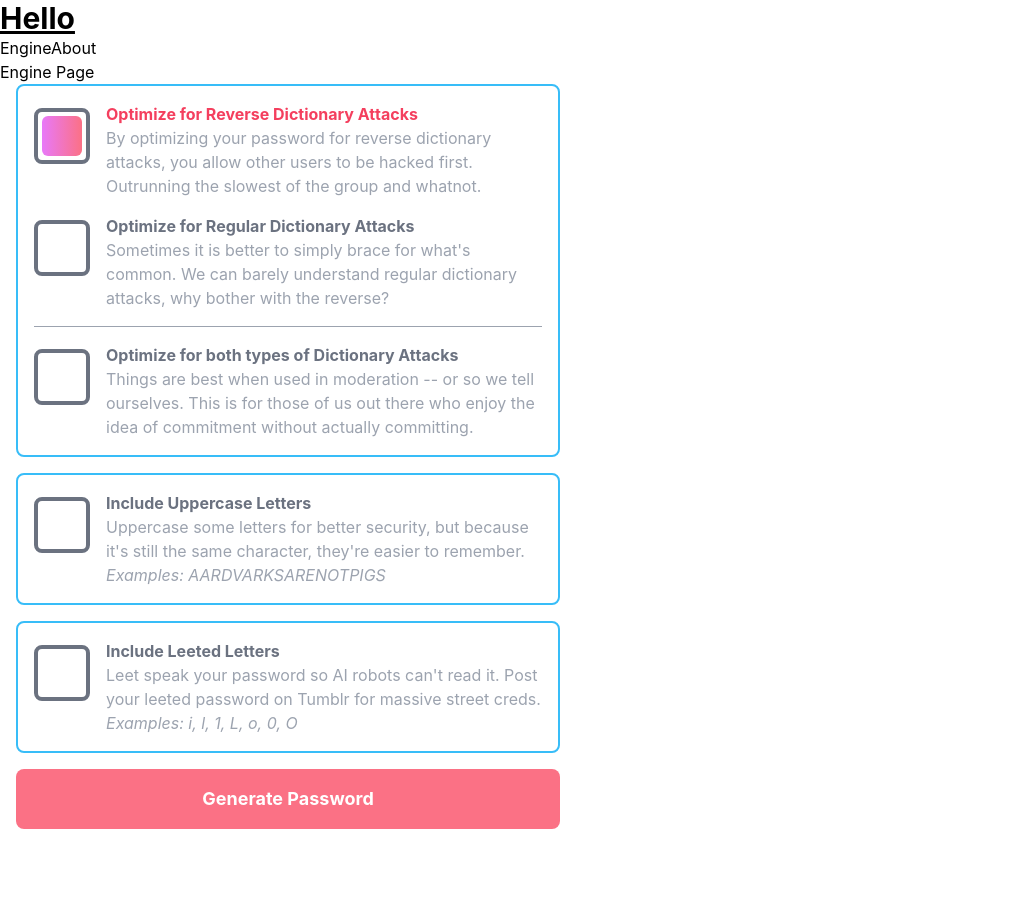
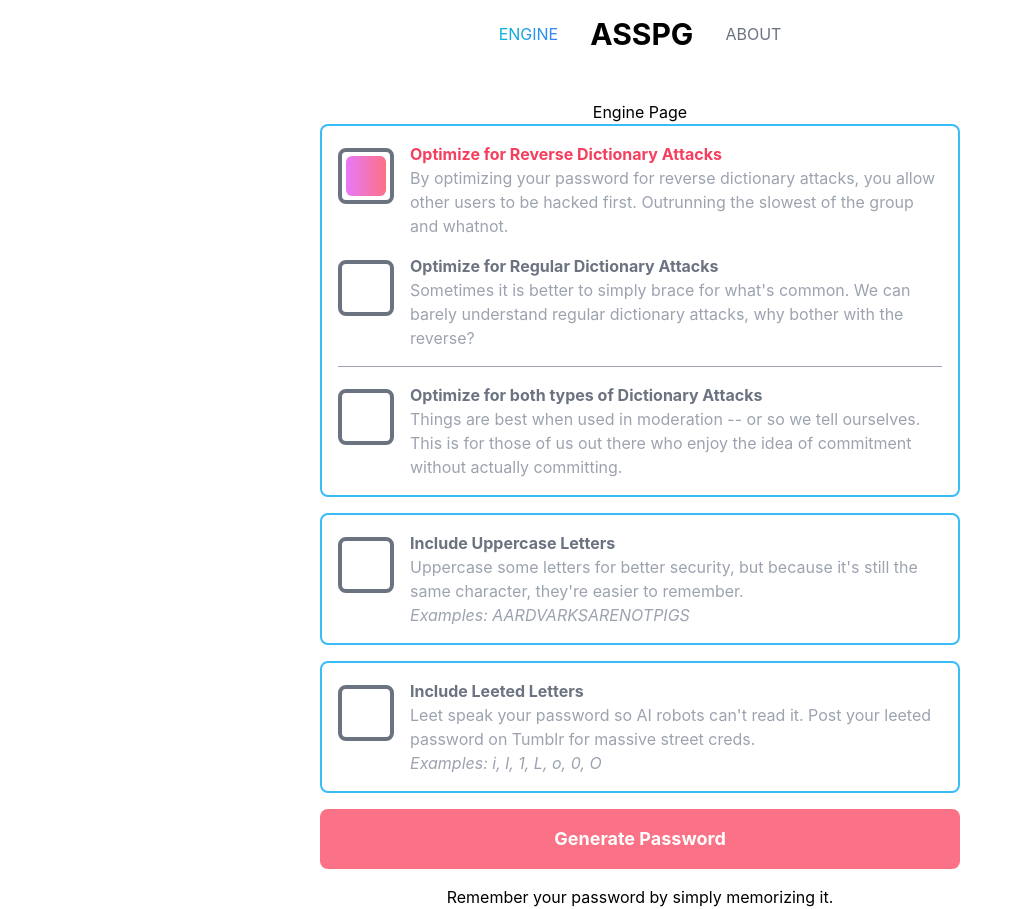
Before and after one commit to kndshein/ASSPG, a React (Create React App) app: page / in a window 1280 px wide. Shown: the whole page, without its empty margins (0-1023 px from the left). Before the commit the page ends 845 px from the top, so only its background shows below. Built offline with nearby package versions, Linux system fonts and the light colour scheme.

Commit message:
Set up navbar

```diff
--- a/src/App.js
+++ b/src/App.js
@@ -1,4 +1,4 @@
-import { Link } from 'react-router-dom';
+import { NavLink } from 'react-router-dom';
 import { Routes, Route } from 'react-router-dom';
 import EnginePage from './components/EnginePage';
 import AboutPage from './components/AboutPage';
@@ -6,9 +6,35 @@ import AboutPage from './components/AboutPage';
 function App() {
   return (
     <>
-      <div className="text-3xl font-bold underline">Hello</div>
-      <Link to="/">Engine</Link>
-      <Link to="/about">About</Link>
+      <nav className="flex justify-center items-center gap-8 p-4 mb-8">
+        <NavLink
+          className={({ isActive }) => {
+            return `uppercase ${
+              isActive
+                ? 'text-transparent bg-clip-text bg-gradient-to-r from-cyan-500 to-blue-500'
+                : 'text-gray-500 hover:text-gray-900'
+            }`;
+          }}
+          to="/"
+        >
+          Engine
+        </NavLink>
+        <div>
+          <h1 className="text-3xl font-bold text-center">ASSPG</h1>
+        </div>
+        <NavLink
+          className={({ isActive }) => {
+            return `uppercase ${
+              isActive
+                ? 'text-transparent bg-clip-text bg-gradient-to-r from-cyan-500 to-blue-500'
+                : 'text-gray-500 hover:text-gray-900'
+            }`;
+          }}
+          to="/about"
+        >
+          About
+        </NavLink>
+      </nav>
       <Routes>
         <Route index element={<EnginePage />} />
         <Route path="about" element={<AboutPage />} />
--- a/src/components/EnginePage.jsx
+++ b/src/components/EnginePage.jsx
@@ -2,9 +2,10 @@ import PassGenerator from './PassGenerator';
 
 export default function EnginePage() {
   return (
-    <>
+    <div className="flex flex-col items-center">
       <div>Engine Page</div>
       <PassGenerator />
-    </>
+      <p>Remember your password by simply memorizing it.</p>
+    </div>
   );
 }
--- a/src/components/PassGenerator.jsx
+++ b/src/components/PassGenerator.jsx
@@ -55,7 +55,7 @@ export default function PassGenerator() {
 
   return (
     <>
-      <div className="flex flex-col max-w-xl">
+      <div className="flex flex-col max-w-2xl">
         <div className="border-2 border-sky-400 p-2 m-4 mt-0 rounded-lg">
           <Button
             value={opts.isBothOptimized || !opts.isDictOptimized}
```
